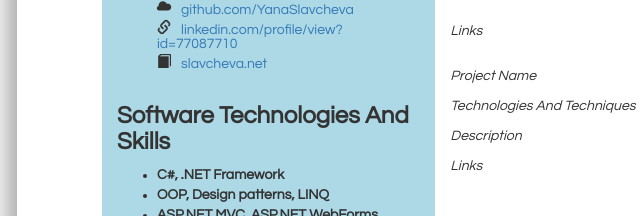
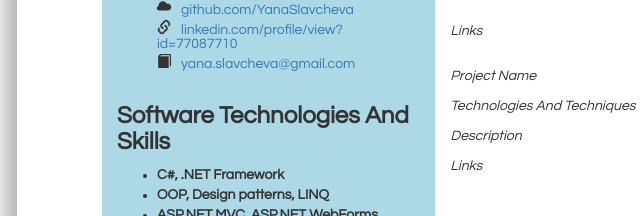
Before and after one commit to YanaSlavcheva/OnlineCv, a plain HTML site: page index.html in a window 1280 px wide. Shown: the part 584-800 px from the top of the page, 38-678 px from the left. Drawn offline with Linux system fonts and the light colour scheme.

Commit message:
Added email, removed blog

```diff
--- a/index.html
+++ b/index.html
@@ -57,7 +57,7 @@
                             <li class="glyphicon glyphicon-phone"><a class="no-print" href="tel:+359886727245" title="Contact Me Via Phone">+359 886 72 72 45</a></li>
                             <li class="glyphicon glyphicon-cloud"><a class="no-print" href="https://github.com/YanaSlavcheva" title="Visit My GitHub Profile Page" target="_blank">github.com/YanaSlavcheva</a></li>
                             <li class="glyphicon glyphicon-link"><a class="no-print" href="https://www.linkedin.com/profile/view?id=77087710" title="Visit My LinkdeIn Profile Page" target="_blank">linkedin.com/profile/view?id=77087710</a></li>
-                            <li class="glyphicon glyphicon-book"><a class="no-print" href="http://slavcheva.net/" title="Visit My Personal Blog" target="_blank">slavcheva.net</a></li>
+                            <li class="glyphicon glyphicon-book"><a class="no-print" href="mailto:yana.slavcheva@gmail.com" title="Contact me" target="_blank">yana.slavcheva@gmail.com</a></li>
                         </ul>
 
                     </div>
```
